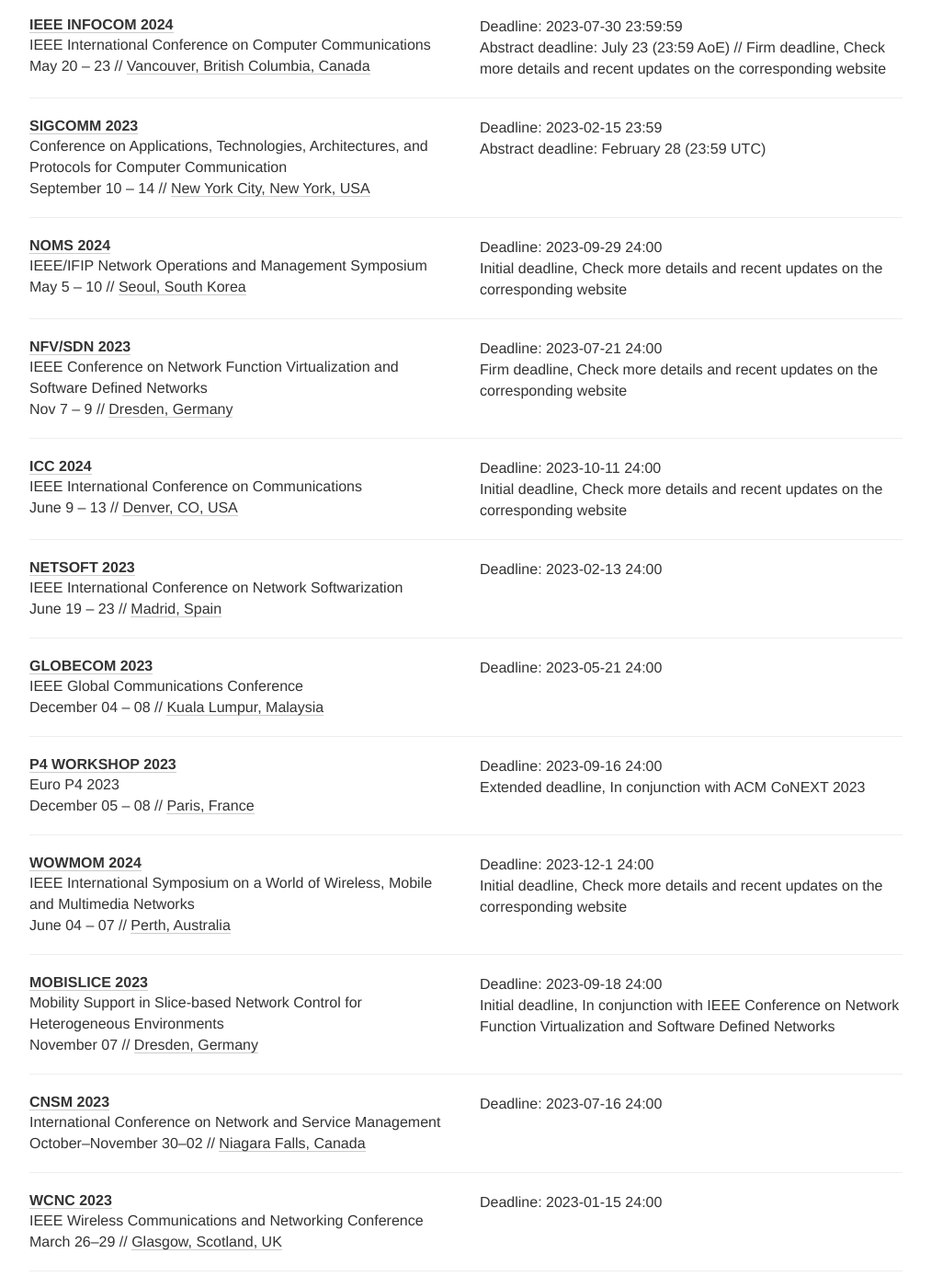
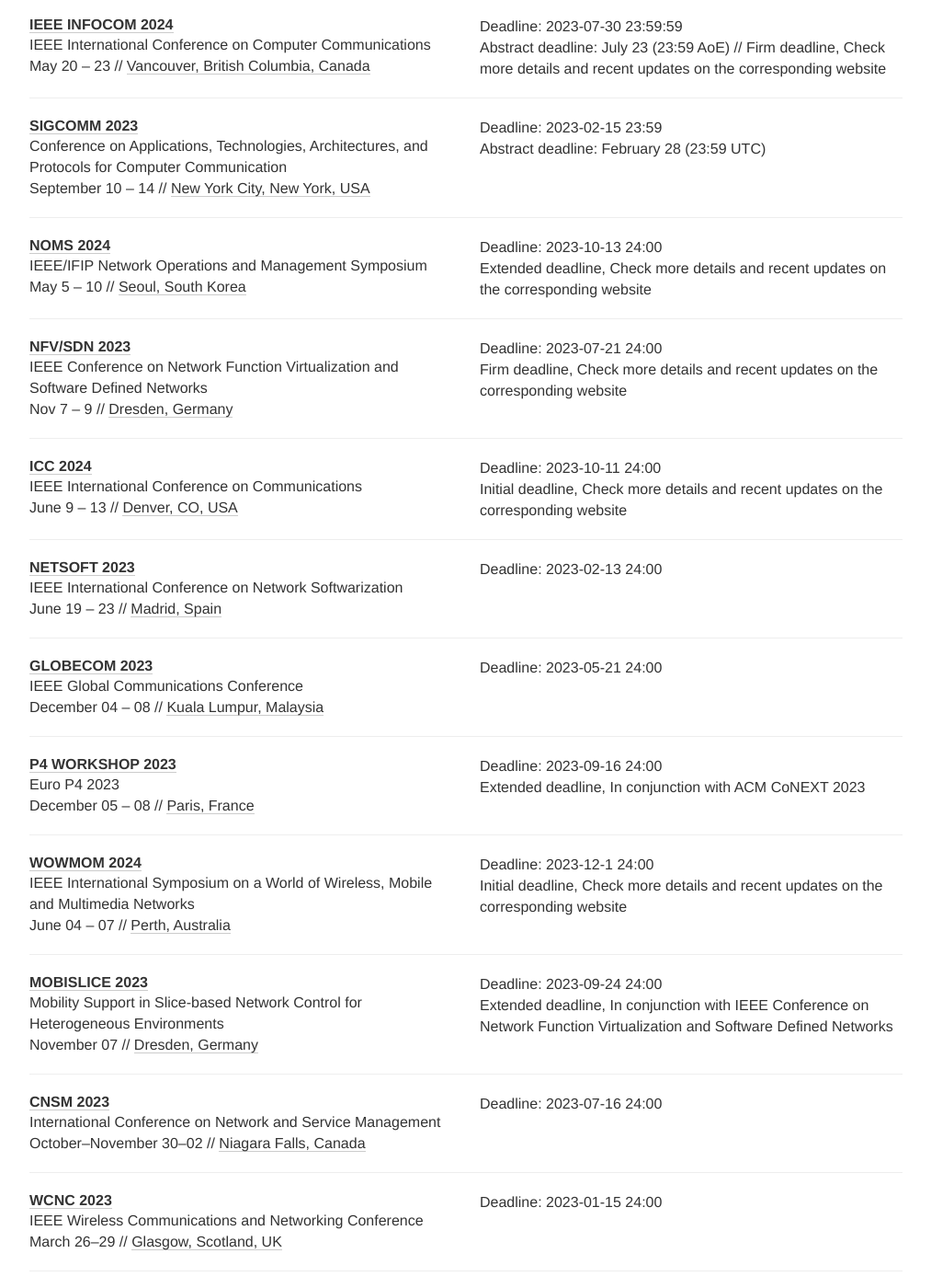
Before and after one commit to netcom-deadlines/netcom-deadlines.github.io, a Jekyll site: the page built from index.html, in a window 1280 px wide and 1400 px high, scrolled down 819 px. Shown: the whole window at 92% size, without its empty margins (133-1146 px from the left). Built offline with Jekyll 4.4.1, drawn with Linux system fonts in a browser that asks for light colours; nearby versions of some CDN libraries; comment, search, counter and statistics services are not loaded.

Commit message:
update few dates

```diff
--- a/_data/conferences.yml
+++ b/_data/conferences.yml
@@ -57,8 +57,8 @@
   description: IEEE/IFIP Network Operations and Management Symposium
   link: https://noms2024.ieee-noms.org/
   comment:
-    Initial deadline, Check more details and recent updates on the corresponding website
-  deadline: ["2023-09-29 24:00"]
+    Extended deadline, Check more details and recent updates on the corresponding website
+  deadline: ["2023-10-13 24:00"]
   place: Seoul, South Korea
   tags: [CONF]
 
@@ -132,8 +132,8 @@
   description: Mobility Support in Slice-based Network Control for Heterogeneous Environments
   link: http://mobislice.com/
   comment:
-    Initial deadline, In conjunction with IEEE Conference on Network Function Virtualization and Software Defined Networks
-  deadline: ["2023-09-18 24:00"]
+    Extended deadline, In conjunction with IEEE Conference on Network Function Virtualization and Software Defined Networks
+  deadline: ["2023-09-24 24:00"]
   place:  Dresden, Germany
   tags: [SHOP]
 
```
Also changed, not shown: 5 other files.
